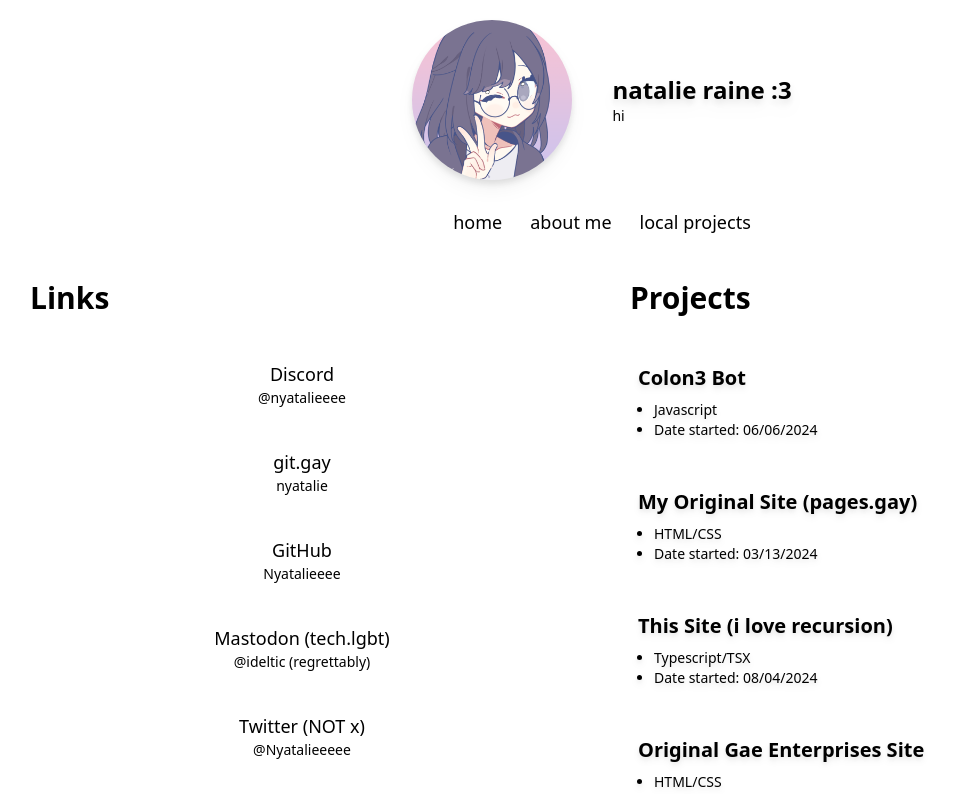
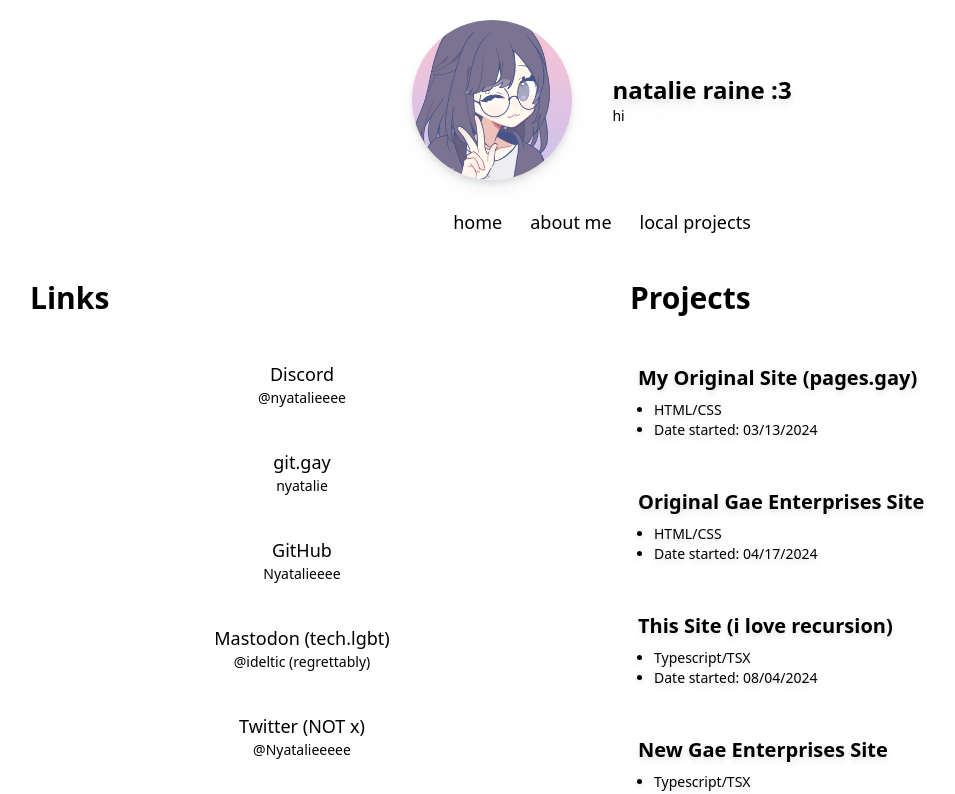
Before and after one commit to Meowcelinee/website, a Next.js app: page / in a window 1280 px wide. Shown: the top 794 px of the page, without its empty margins (38-993 px from the left). Built offline with nearby package versions, Linux system fonts and the light colour scheme; what @catppuccin/tailwindcss would draw is missing.

Commit message:
remove ids & rearrange projects

```diff
--- a/src/data/linkData.ts
+++ b/src/data/linkData.ts
@@ -2,55 +2,46 @@ interface LinkItem {
     name: string;
     link?: string;
     username?: string;
-    id: number;
 }
 
 const links: LinkItem[] = [
     {
         name: 'Discord',
         username: '@nyatalieeee',
-        id: 1,
     },
     {
         name: 'git.gay',
         link: 'https://git.gay/nyatalie',
         username: 'nyatalie',
-        id: 2,
     },
     {
         name: 'GitHub',
         link: 'https://github.com/Nyatalieeee',
         username: 'Nyatalieeee',
-        id: 3,
     },
     {
         name: 'Mastodon (tech.lgbt)',
         link: 'https://tech.lgbt/@ideltic',
         username: '@ideltic (regrettably)',
-        id: 4,
     },
     {
         name: 'Twitter (NOT x)',
         link: 'https://x.com/Nyatalieeeee',
         username: '@Nyatalieeeee',
-        id: 5,
     },
     {
         name: 'Pronouns.page',
         link: 'https://en.pronouns.page/@Nyatalieeee',
         username: '@Nyatalieeee',
-        id: 6,
     },
     {
         name: '<3',
         link: 'https://github.com/Nyameliaaaa',
         username: 'Nyameliaaaa',
-        id: 7,
     },
     {
         name: 'Cool people',
         link: 'https://queercraft.net',
-        id: 8,
     },
 ];
 
--- a/src/data/localProjectData.ts
+++ b/src/data/localProjectData.ts
@@ -1,7 +1,6 @@
 interface LocalProject {
     date: string;
     description: string;
-    id: number;
     image: string;
     link: string;
     title: string;
@@ -14,7 +13,6 @@ const localProjects: LocalProject[] = [
         date: 'Still a WIP',
         image: '/images/missing-texture.png',
         link: '/projects/calculator',
-        id: 1,
     }
 ];
 
--- a/src/data/navbarData.ts
+++ b/src/data/navbarData.ts
@@ -1,24 +1,20 @@
 interface Nav {
     title: string;
     link: string;
-    id: number;
 }
 
 const navLinks: Nav[] = [
     {
         title: 'home',
         link: '/',
-        id: 1,
     },
     {
         title: 'about me',
         link: '/about',
-        id: 2,
     },
     {
         title: 'local projects',
         link: '/projects',
-        id: 3,
     }
 ]
 
--- a/src/data/projectData.ts
+++ b/src/data/projectData.ts
@@ -3,51 +3,50 @@ interface Project {
     link: string;
     language: string;
     date: string;
-    id: number;
 }
 
 const projects: Project[] = [
-    {
-        name: 'Colon3 Bot',
-        link: 'https://github.com/Nyatalieeee/colon3-bot',
-        language: 'Javascript',
-        date: '06/06/2024',
-        id: 1,
-    },
     {
         name: 'My Original Site (pages.gay)',
         link: 'https://nyatalie.pages.gay',
         language: 'HTML/CSS',
         date: '03/13/2024',
-        id: 2,
+    },
+    {
+        name: 'Original Gae Enterprises Site',
+        link: 'https://gae-ent.vercel.app/',
+        language: 'HTML/CSS',
+        date: '04/17/2024',
     },
     {
         name: 'This Site (i love recursion)',
         link: '/',
         language: 'Typescript/TSX',
         date: '08/04/2024',
-        id: 3,
     },
     {
-        name: 'Original Gae Enterprises Site',
-        link: 'https://gae-ent.vercel.app/',
-        language: 'HTML/CSS',
-        date: '04/17/2024',
-        id: 4,
+        name: 'New Gae Enterprises Site',
+        link: 'https://gae-ent.pages.dev/',
+        language: 'Typescript/TSX',
+        date: '08/01/2024',
+    },
+    {
+        name: 'Colon3 Bot',
+        link: 'https://github.com/Nyatalieeee/colon3-bot',
+        language: 'Javascript',
+        date: '06/06/2024',
     },
     {
         name: 'Picrew Userstyle',
         link: 'https://github.com/catppuccin/userstyles/tree/main/styles/picrew',
         language: 'CSS',
         date: '02/25/2024',
-        id: 5,
     },
     {
         name: 'NameMC Userstyle',
         link: 'https://github.com/catppuccin/userstyles/tree/main/styles/namemc',
         language: 'CSS',
         date: '08/13/2024',
-        id: 6,
     },
 ];
 
```
